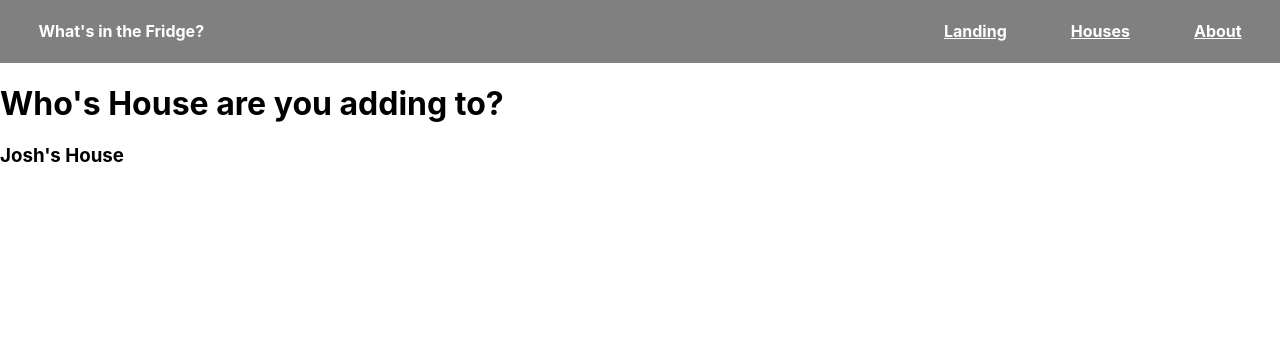
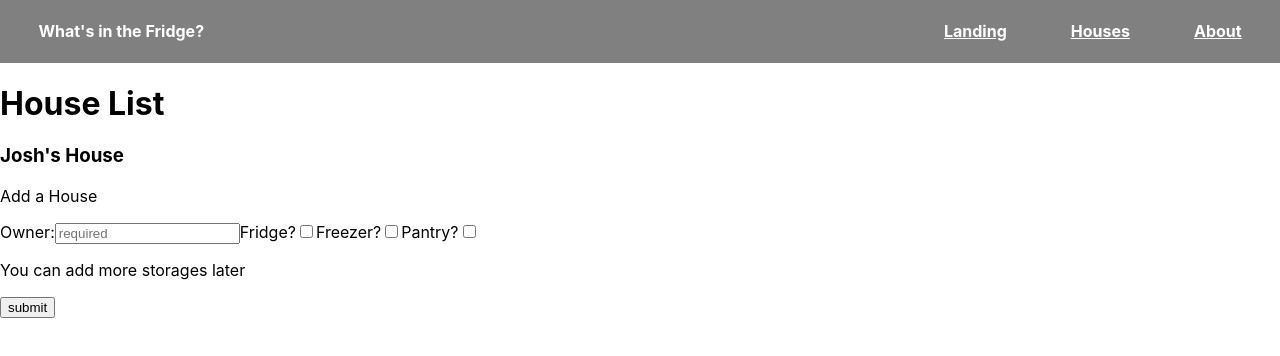
Before and after one commit to jadlevine/Whats_in_the_Fridge, a React (Create React App) app in the folder client/: page /houses in a window 1280 px wide. Shown: the top 356 px of the page. Built offline with nearby package versions, Linux system fonts and the light colour scheme.

Commit message:
basic add house form component built and rendered in Houses.js

```diff
--- /dev/null
+++ b/client/src/components/AddNewHouseForm.js
@@ -0,0 +1,87 @@
+import { useState } from 'react'
+import axios from 'axios'
+
+const AddNewHouseForm = () => {
+  //state of new house
+  const [newHouse, setNewHouse] = useState({
+    owner: '',
+    storages: [],
+    fridge: false,
+    freezer: false,
+    pantry: false
+  })
+
+  const addHouse = async (e) => {
+    e.preventDefault()
+    try {
+      let response = await axios.create(
+        `http://localhost:3001/houses`,
+        newHouse
+      )
+      console.log(response)
+      console.log(response.data)
+      //do something to re-render the Houses (parent) page to show the newly added house
+    } catch (err) {
+      console.log(err)
+    }
+  }
+
+  const handleChange = (event) => {
+    const target = event.target
+    if (target.type === 'checkbox') {
+      target.value = target.checked
+    } else {
+      target.value = target.value
+    }
+    setNewHouse({ ...newHouse, [target.name]: target.value })
+  }
+
+  return (
+    <div className="add-house form">
+      <form onSubmit={addHouse}>
+        <p>Add a House</p>
+        <label>
+          Owner:
+          <input
+            name="owner"
+            type="text"
+            value={newHouse.owner}
+            onChange={handleChange}
+            placeholder={`required`}
+          />
+        </label>
+        <label>
+          Fridge?
+          <input
+            name="fridge"
+            type="checkbox"
+            onChange={handleChange}
+            checked={newHouse.fridge}
+          />
+        </label>
+        <label>
+          Freezer?
+          <input
+            name="freezer"
+            type="checkbox"
+            onChange={handleChange}
+            checked={newHouse.freezer}
+          />
+        </label>
+        <label>
+          Pantry?
+          <input
+            name="pantry"
+            type="checkbox"
+            onChange={handleChange}
+            checked={newHouse.pantry}
+          />
+        </label>
+        <p>You can add more storages later</p>
+        <input type="submit" value="submit" />
+      </form>
+    </div>
+  )
+}
+
+export default AddNewHouseForm
--- a/client/src/pages/Houses.js
+++ b/client/src/pages/Houses.js
@@ -1,15 +1,28 @@
 import { useNavigate } from 'react-router-dom'
 import { useState, useEffect } from 'react'
+import axios from 'axios'
+import AddNewHouseForm from '../components/AddNewHouseForm'
 
 const Houses = () => {
   let navigate = useNavigate()
 
+  const [houses, setHouses] = useState([])
+
   //will eventually want an axios get request (with useState and useEffect) that shows all the houses in the db (and offers an "add a new house option")
+  useEffect(() => {
+    const getHouses = async () => {
+      try {
+        const response = await axios.get(`http://localhost:3001/houses`)
+        //pause here... go make the "add a house form"
+        console.log(response.data)
+        setHouses(response.data)
+      } catch (err) {
+        console.log(err)
+      }
+    }
+  }, [])
 
   ////NEED TO SET UP HOUSE MODEL ON DB!!!////
-
-  ///should useState {houses,setHouses}, then map through houses below to render components
-  const [houses, setHouses] = useState([])
 
   ///and, another form (text input field?) that allows you to add a house
 
@@ -19,7 +32,7 @@ const Houses = () => {
 
   return (
     <div className="home">
-      <h1>Who's House are you adding to?</h1>
+      <h1>House List</h1>
       <div
         className="house-card"
         onClick={() => showHouse('josh')}
@@ -27,6 +40,7 @@ const Houses = () => {
       >
         <h3>Josh's House</h3>
       </div>
+      <AddNewHouseForm />
     </div>
   )
 }
```
Also changed, not shown: client/src/pages/HouseDetails.js (+8 -0 lines).
